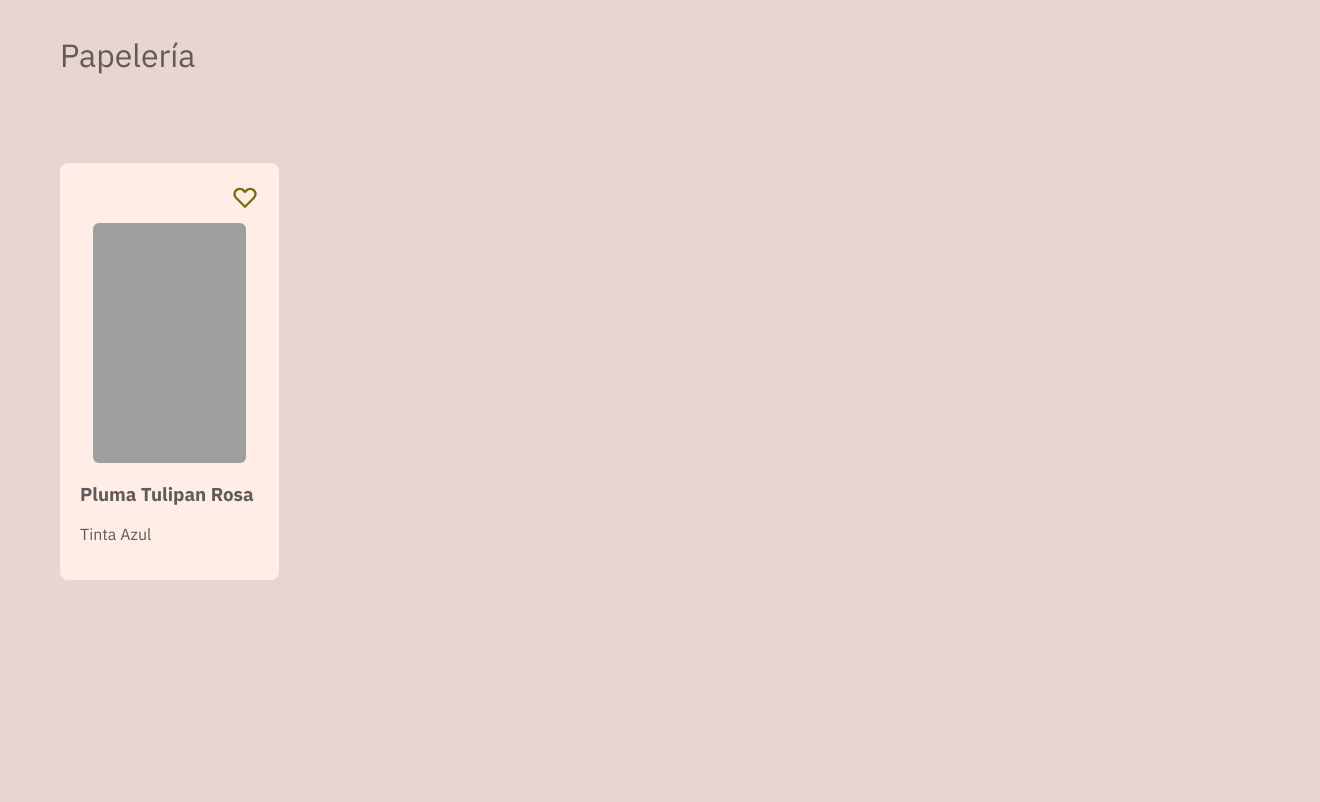
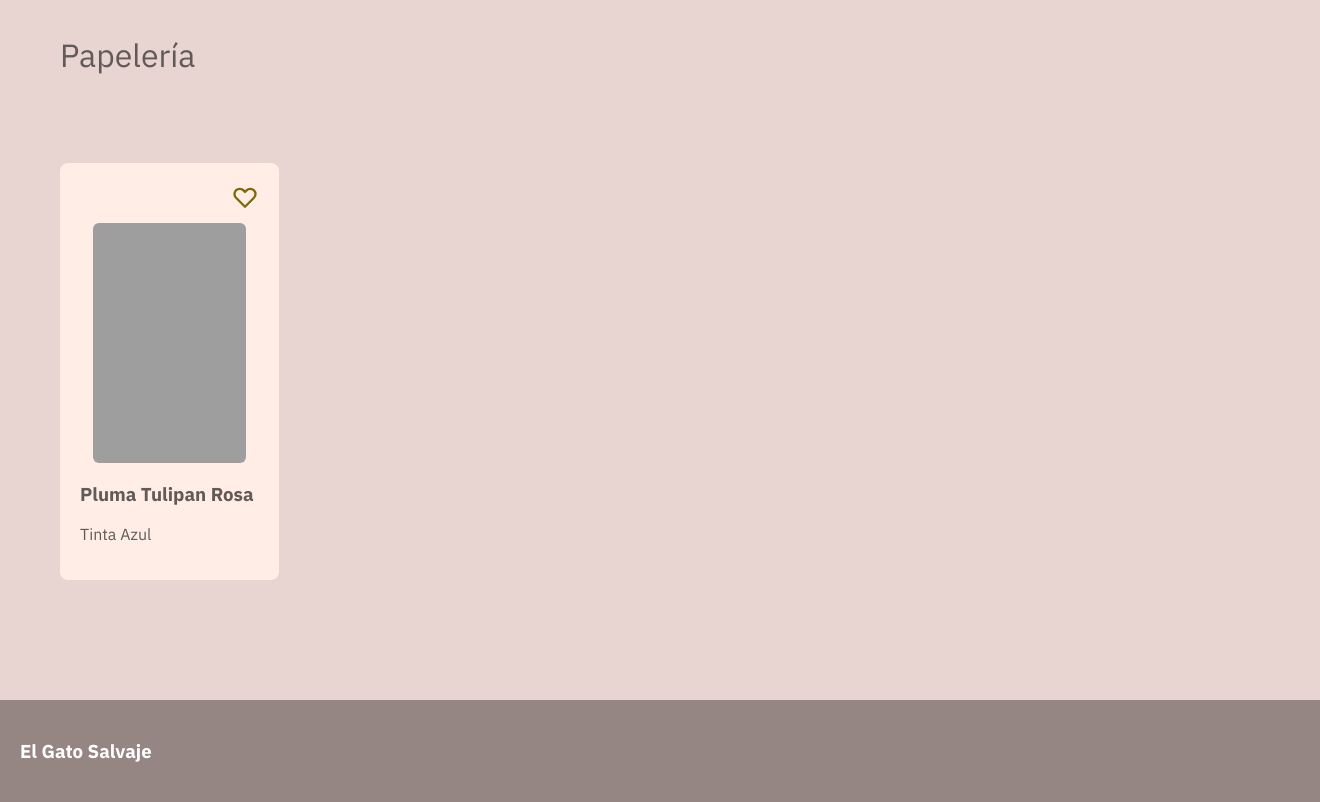
Before and after one commit to angelajasso/elgatosalvaje-papeleria, a plain HTML site: page index.html in a window 1280 px wide. Shown: the part 554-1356 px from the top of the page, 1320 px wide, since content can reach past the window. Before the commit the page ends 1254 px from the top, so only its background shows below. Drawn offline with Linux system fonts and the light colour scheme; grey boxes are pictures that could not be loaded.

Commit message:
creating footer

```diff
--- a/index.html
+++ b/index.html
@@ -62,5 +62,8 @@
             </div>
          </section>
     </main>
+    <footer>
+        <h3>El Gato Salvaje</h3>
+    </footer>
 </body>
 </html>
--- a/scss/main.scss
+++ b/scss/main.scss
@@ -144,3 +144,15 @@ section {
         }
     }
 }
+footer {
+    background-color: $quaternary-color;
+    width: 100%;
+    height: auto;
+    padding: 20px;
+    color: white;
+    .social-media {
+        @include flexCenter(row,center ,center );
+        gap: 40px;
+        padding-bottom: 40px;
+    }
+}
```
Also changed, not shown: css/main.css.
